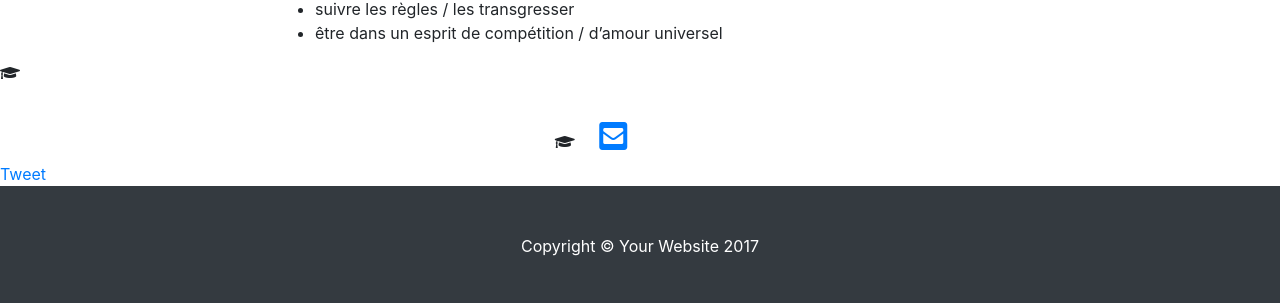
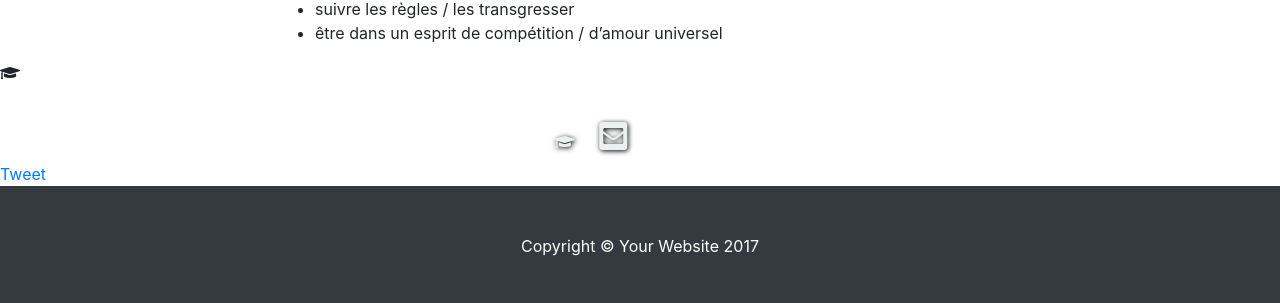
Before and after one commit to OrgaEvolutions/Nathoup.github.io, a Jekyll site: the page built from articles/personnalite.html, in a window 1280 px wide. Shown: the part 1253-1556 px from the top of the page. Built offline with Jekyll 4.4.1, drawn with Linux system fonts in a browser that asks for light colours.

Commit message:
Update main.css

```diff
--- a/css/main.css
+++ b/css/main.css
@@ -13,7 +13,7 @@ body {
 		margin: 5px;
 		margin-top: 30px;
 		padding: 5px;
-/*		color: #ecf0f1;
+		color: #ecf0f1;
 		text-shadow: 1px 1px 5px #000;
 		transition-property: text-shadow;
 	 	transition-duration: 0.2s;
@@ -21,7 +21,7 @@ body {
 		&:hover{
 			color: #FFF;
 		  	text-shadow: 1px 1px 10px #000;
-		}*/
+		}
 	}
 }
 
```
